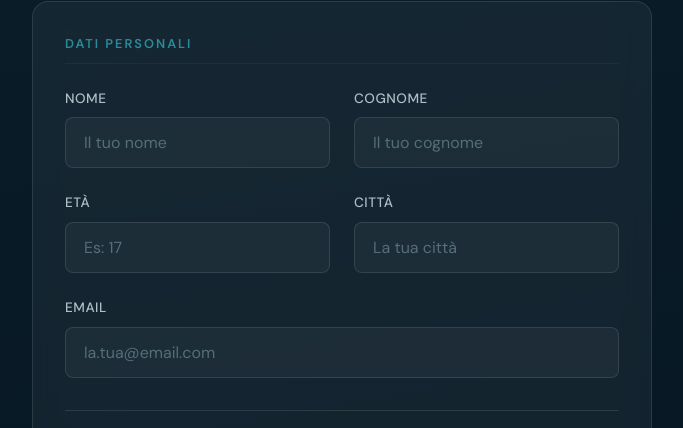
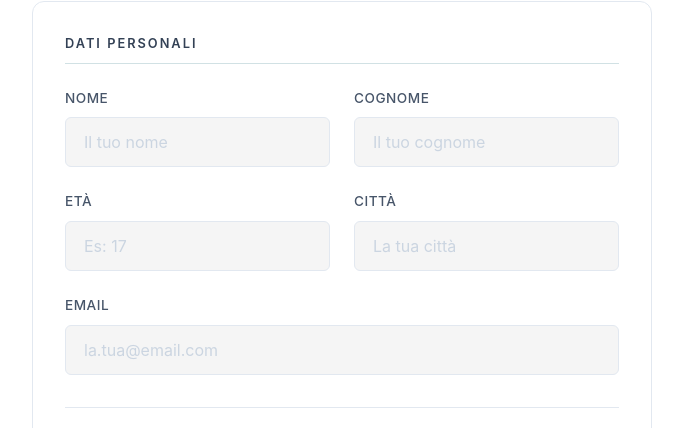
Before and after one commit to etheraculture/etf_manage_tickets, a React (Vite) app in the folder frontend/: page / in a window 1280 px wide. Shown: the part 274-702 px from the top of the page, without its empty margins (298-981 px from the left). Built offline with nearby package versions, Linux system fonts and the light colour scheme; no server answers.

Commit message:
deploy: 2026-03-27 01:24:59

```diff
--- a/frontend/src/styles/global.css
+++ b/frontend/src/styles/global.css
@@ -3,41 +3,50 @@
    ============================================================ */
 
 :root {
-  /* Primari */
-  --color-bg-dark: #0A1E2A;
-  --color-bg-darker: #061520;
-  --color-bg-card: rgba(255, 255, 255, 0.05);
-  --color-bg-card-hover: rgba(255, 255, 255, 0.08);
-  --color-border: rgba(255, 255, 255, 0.1);
-  --color-border-focus: rgba(26, 107, 122, 0.6);
-  --color-teal: #1A6B7A;
-  --color-teal-light: #2A8B9A;
-  --color-teal-dark: #0E4D5A;
-  --color-teal-glow: rgba(26, 107, 122, 0.35);
+  /* BACKGROUNDS */
+  --color-bg-dark: #F8FAFC;
+  --color-bg-darker: #F1F5F9;
+  --color-bg-card: #FFFFFF;
+  --color-bg-card-hover: #F8FAFC;
 
-  /* Accenti */
-  --color-accent-orange: #E8842C;
-  --color-accent-orange-light: #F09A4E;
-  --color-white: #FFFFFF;
-  --color-gray-100: #F0F4F5;
-  --color-gray-300: #B0BEC5;
-  --color-gray-500: #78909C;
-  --color-gray-600: #546E7A;
-  --color-gray-800: #1C2E3A;
+  /* BORDERS */
+  --color-border: #E2E8F0;
+  --color-border-focus: #CBD5E1;
 
-  /* Feedback */
-  --color-success: #2ECC71;
-  --color-success-bg: rgba(46, 204, 113, 0.12);
-  --color-warning: #F39C12;
-  --color-warning-bg: rgba(243, 156, 18, 0.12);
-  --color-error: #E74C3C;
-  --color-error-bg: rgba(231, 76, 60, 0.12);
+  /* BRAND PRIMARY (Slate 900 / Enterprise Black) */
+  --color-teal: #0F172A;
+  --color-teal-light: #334155;
+  --color-teal-dark: #000000;
+  --color-teal-glow: transparent;
 
-  /* Tipografia */
-  --font-display: 'Bebas Neue', 'Impact', sans-serif;
-  --font-body: 'DM Sans', 'Helvetica Neue', Arial, sans-serif;
+  /* ACCENT */
+  --color-accent-orange: #EA580C;
+  --color-accent-orange-light: #F97316;
 
-  /* Spacing */
+  /* TEXT */
+  --color-white: #0F172A; /* Testi principali ora sono scuri */
+  --color-true-white: #FFFFFF; /* Per il testo sui bottoni scuri */
+  --color-gray-100: #1E293B;
+  --color-gray-200: #334155;
+  --color-gray-300: #475569;
+  --color-gray-400: #64748B;
+  --color-gray-500: #94A3B8;
+  --color-gray-600: #CBD5E1;
+  --color-gray-800: #F1F5F9;
+
+  /* FEEDBACK */
+  --color-success: #16A34A;
+  --color-success-bg: #DCFCE7;
+  --color-warning: #D97706;
+  --color-warning-bg: #FEF3C7;
+  --color-error: #DC2626;
+  --color-error-bg: #FEE2E2;
+
+  /* TYPOGRAPHY */
+  --font-display: 'Inter', -apple-system, sans-serif;
+  --font-body: 'Inter', -apple-system, sans-serif;
+
+  /* SPACING */
   --space-xs: 4px;
   --space-sm: 8px;
   --space-md: 16px;
@@ -46,23 +55,22 @@
   --space-2xl: 48px;
   --space-3xl: 64px;
 
-  /* Borders */
-  --radius-sm: 8px;
-  --radius-md: 12px;
-  --radius-lg: 16px;
-  --radius-xl: 20px;
+  /* BORDERS */
+  --radius-sm: 6px;
+  --radius-md: 8px;
+  --radius-lg: 12px;
+  --radius-xl: 16px;
   --radius-full: 50%;
 
-  /* Transitions */
+  /* SHADOWS (Flat / Minimal) */
+  --shadow-sm: 0 1px 2px 0 rgba(0,0,0, 0.05);
+  --shadow-md: 0 4px 6px -1px rgba(0,0,0, 0.05), 0 2px 4px -2px rgba(0,0,0,0.05);
+  --shadow-lg: 0 10px 15px -3px rgba(0,0,0, 0.05), 0 4px 6px -4px rgba(0,0,0,0.05);
+  --shadow-teal: none;
+
   --transition-fast: 150ms ease;
   --transition-base: 250ms ease;
   --transition-slow: 400ms ease;
-
-  /* Shadows */
-  --shadow-sm: 0 2px 8px rgba(0, 0, 0, 0.15);
-  --shadow-md: 0 4px 20px rgba(0, 0, 0, 0.25);
-  --shadow-lg: 0 8px 40px rgba(0, 0, 0, 0.35);
-  --shadow-teal: 0 0 20px rgba(26, 107, 122, 0.25);
 }
 
 /* ============================================================
@@ -147,7 +155,7 @@ img {
 .form-select {
   width: 100%;
   padding: 14px 18px;
-  background: rgba(255, 255, 255, 0.04);
+  background: rgba(0, 0, 0, 0.04);
   border: 1px solid var(--color-border);
   border-radius: var(--radius-sm);
   color: var(--color-white);
@@ -167,7 +175,7 @@ img {
 .form-select:focus {
   border-color: var(--color-teal);
   box-shadow: 0 0 0 3px var(--color-teal-glow);
-  background: rgba(255, 255, 255, 0.06);
+  background: rgba(0, 0, 0, 0.06);
 }
 
 .form-input.error,
@@ -259,13 +267,13 @@ img {
 }
 
 .btn-primary {
-  background: linear-gradient(135deg, var(--color-teal), var(--color-teal-dark));
+  background: var(--color-teal);
   color: var(--color-white);
   box-shadow: var(--shadow-teal);
 }
 
 .btn-primary:hover:not(:disabled) {
-  background: linear-gradient(135deg, var(--color-teal-light), var(--color-teal));
+  background: var(--color-teal);
   transform: translateY(-1px);
   box-shadow: 0 0 30px rgba(26, 107, 122, 0.4);
 }
@@ -324,7 +332,7 @@ img {
 }
 
 .card:hover {
-  border-color: rgba(255, 255, 255, 0.15);
+  border-color: rgba(0, 0, 0, 0.15);
 }
 
 .card-glow {
@@ -336,7 +344,7 @@ img {
    ============================================================ */
 .registration-page {
   min-height: 100vh;
-  background: linear-gradient(170deg, var(--color-bg-dark) 0%, var(--color-bg-darker) 100%);
+  background: var(--color-bg-card);
   display: flex;
   align-items: center;
   justify-content: center;
@@ -352,7 +360,7 @@ img {
   left: -30%;
   width: 80%;
   height: 80%;
-  background: radial-gradient(ellipse, rgba(26, 107, 122, 0.08) 0%, transparent 70%);
+  background: transparent;
   pointer-events: none;
 }
 
@@ -363,7 +371,7 @@ img {
   right: -20%;
   width: 60%;
   height: 60%;
-  background: radial-gradient(ellipse, rgba(232, 132, 44, 0.05) 0%, transparent 70%);
+  background: transparent;
   pointer-events: none;
 }
 
@@ -427,7 +435,7 @@ img {
    ============================================================ */
 .success-page {
   min-height: 100vh;
-  background: linear-gradient(170deg, var(--color-bg-dark) 0%, var(--color-bg-darker) 100%);
+  background: var(--color-bg-card);
   display: flex;
   align-items: center;
   justify-content: center;
@@ -473,7 +481,7 @@ img {
 
 .ticket-code-box {
   display: inline-block;
-  background: linear-gradient(135deg, var(--color-teal), var(--color-teal-dark));
+  background: var(--color-teal);
   padding: 16px 40px;
   border-radius: var(--radius-md);
   border: 2px solid var(--color-teal-light);
@@ -593,7 +601,7 @@ img {
 }
 
 .sidebar-link.active {
-  background: linear-gradient(135deg, rgba(26, 107, 122, 0.2), rgba(26, 107, 122, 0.08));
+  background: var(--color-bg-card);
   color: var(--color-teal-light);
   border: 1px solid rgba(26, 107, 122, 0.2);
 }
@@ -663,7 +671,7 @@ img {
   left: 0;
   right: 0;
   height: 3px;
-  background: linear-gradient(90deg, var(--color-teal), var(--color-teal-light));
+  background: var(--color-teal);
   opacity: 0;
   transition: opacity var(--transition-base);
 }
@@ -723,7 +731,7 @@ img {
 .data-card-footer {
   margin-top: var(--space-sm);
   padding-top: var(--space-sm);
-  border-top: 1px dashed rgba(255,255,255,0.05);
+  border-top: 1px solid rgba(0, 0, 0, 0.05);
   display: flex;
   justify-content: space-between;
   align-items: center;
@@ -740,7 +748,7 @@ img {
 .clean-table-container {
   width: 100%;
   border-radius: var(--radius-xl);
-  border: 1px solid rgba(255, 255, 255, 0.08);
+  border: 1px solid rgba(0, 0, 0, 0.08);
   background: var(--color-bg-card);
   box-shadow: 0 4px 24px rgba(0, 0, 0, 0.2);
   overflow-x: auto;
@@ -765,12 +773,12 @@ img {
   text-transform: uppercase;
   letter-spacing: 1px;
   color: var(--color-gray-400);
-  background: rgba(255, 255, 255, 0.02);
-  border-bottom: 1px solid rgba(255, 255, 255, 0.08);
+  background: rgba(0, 0, 0, 0.02);
+  border-bottom: 1px solid rgba(0, 0, 0, 0.08);
 }
 
 .clean-table tbody tr {
-  border-bottom: 1px solid rgba(255, 255, 255, 0.04);
+  border-bottom: 1px solid rgba(0, 0, 0, 0.04);
   transition: background-color 0.2s ease;
 }
 
@@ -779,7 +787,7 @@ img {
 }
 
 .clean-table tbody tr:hover {
-  background: rgba(255, 255, 255, 0.02);
+  background: rgba(0, 0, 0, 0.02);
 }
 
 .clean-table td {
@@ -819,7 +827,7 @@ img {
 .icon-btn {
   padding: 8px;
   border-radius: var(--radius-md);
-  background: rgba(255, 255, 255, 0.05);
+  background: rgba(0, 0, 0, 0.05);
   border: 1px solid transparent;
   color: var(--color-gray-300);
   width: 36px;
@@ -829,7 +837,7 @@ img {
   justify-content: center;
 }
 .icon-btn:hover {
-  background: rgba(255, 255, 255, 0.1);
+  background: rgba(0, 0, 0, 0.1);
   color: var(--color-white);
   transform: translateY(-1px);
 }
@@ -841,8 +849,8 @@ img {
 
 /* Back Button used in Headers */
 .back-btn {
-  background: rgba(255,255,255,0.03);
-  border: 1px solid rgba(255,255,255,0.05);
+  background: rgba(0, 0, 0, 0.03);
+  border: 1px solid rgba(0, 0, 0, 0.05);
   color: var(--color-gray-400);
   cursor: pointer;
   padding: 8px;
@@ -855,7 +863,7 @@ img {
   transition: all 0.2s ease;
 }
 .back-btn:hover {
-  background: rgba(255,255,255,0.1);
+  background: rgba(0, 0, 0, 0.1);
   color: var(--color-white);
   transform: translateX(-2px);
 }
@@ -904,7 +912,7 @@ img {
   font-weight: 700;
   letter-spacing: 12px;
   text-transform: uppercase;
-  background: rgba(255, 255, 255, 0.04);
+  background: rgba(0, 0, 0, 0.04);
   border: 2px solid var(--color-border);
   border-radius: var(--radius-md);
   color: var(--color-white);
@@ -1000,7 +1008,7 @@ img {
    ============================================================ */
 .login-page {
   min-height: 100vh;
-  background: linear-gradient(170deg, var(--color-bg-dark) 0%, var(--color-bg-darker) 100%);
+  background: var(--color-bg-card);
   display: flex;
   align-items: center;
   justify-content: center;
@@ -1113,7 +1121,7 @@ img {
    ============================================================ */
 input[type="date"] {
   padding: 10px 16px;
-  background: rgba(255, 255, 255, 0.04);
+  background: rgba(0, 0, 0, 0.04);
   border: 1px solid var(--color-border);
   border-radius: var(--radius-sm);
   color: var(--color-white);
@@ -1315,8 +1323,8 @@ input[type="date"]::-webkit-calendar-picker-indicator {
 }
 
 .modern-card {
-  background: linear-gradient(145deg, var(--color-bg-card), rgba(10, 30, 42, 0.9));
-  border: 1px solid rgba(255, 255, 255, 0.06);
+  background: var(--color-bg-card);
+  border: 1px solid var(--color-border);
   border-radius: 20px;
   padding: 20px;
   margin-bottom: 20px;
@@ -1352,7 +1360,7 @@ input[type="date"]::-webkit-calendar-picker-indicator {
   flex-direction: column;
   gap: 10px;
   padding-top: 8px;
-  border-top: 1px solid rgba(255, 255, 255, 0.04);
+  border-top: 1px solid rgba(0, 0, 0, 0.04);
 }
 
 .modern-card-info {
@@ -1368,7 +1376,7 @@ input[type="date"]::-webkit-calendar-picker-indicator {
   justify-content: flex-end;
   gap: 12px;
   padding-top: 16px;
-  border-top: 1px dashed rgba(255, 255, 255, 0.06);
+  border-top: 1px solid rgba(0, 0, 0, 0.06);
   margin-top: 4px;
 }
 
@@ -1448,7 +1456,7 @@ input[type="date"]::-webkit-calendar-picker-indicator {
     width: 64px;
     height: 64px;
     border-radius: 50%;
-    background: linear-gradient(135deg, var(--color-teal), var(--color-teal-dark));
+    background: var(--color-teal);
     color: var(--color-white);
     box-shadow: 0 4px 20px rgba(26, 107, 122, 0.5);
     border: 4px solid var(--color-bg-darker);
```
Also changed, not shown: 1 other file (tests, documents, lock files or other folders).
